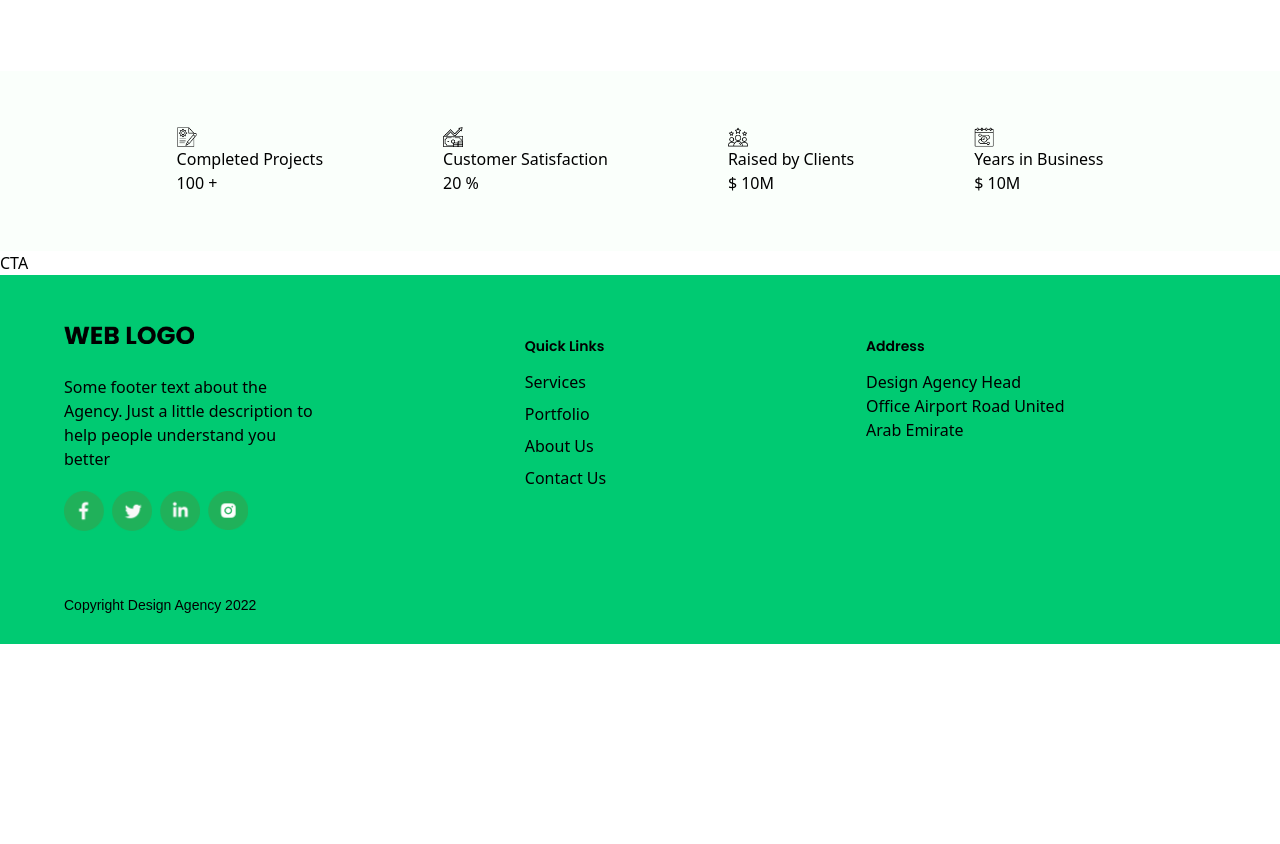
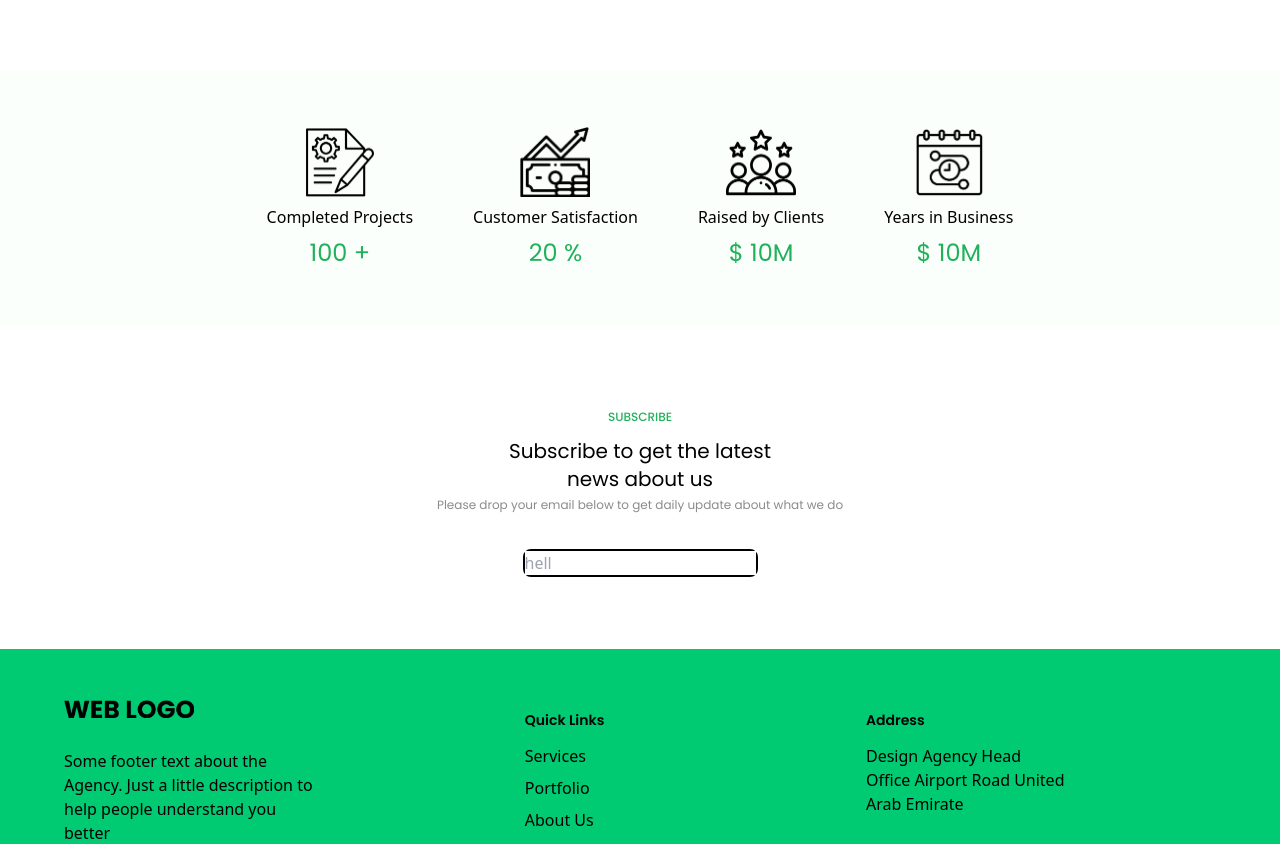
Before and after one commit to skippergoroye/Digital-Agency-Landing-page, a React (Vite) app: page / in a window 1280 px wide. Shown: the part 1100-1944 px from the top of the page. Before the commit the page ends 1744 px from the top, so only its background shows below. Built offline with nearby package versions, Linux system fonts and the light colour scheme.

Commit message:
stats fixed and completed

```diff
--- a/src/App.jsx
+++ b/src/App.jsx
@@ -1,6 +1,7 @@
 import React, { useState } from 'react';
 import {styles} from './style'
-import { Navbar, Hero, CTA, WhatWeDo, Stats, Footer } from './components';
+import { Navbar, Hero, CTA, WhatWeDo, Stats, Subscribe, Footer } from './components';
+
 
 
 function App() {
@@ -27,7 +28,8 @@ function App() {
           <div className={`${styles.boxWidth}`}>
             <WhatWeDo />
             <Stats />
-            <CTA />
+            {/* <CTA /> */}
+            <Subscribe />
             <Footer />
           </div>
         </div>
--- a/src/components/Stats.jsx
+++ b/src/components/Stats.jsx
@@ -5,12 +5,12 @@ import { Project } from '../constants/index'
 const Stats = () => {
   return (
     <section className='py-14 bg-[#FAFFFB] sm:px-16 px-6'>
-      <div className='flex md:flex-row md: flex-col items-start md:space-x-20 gap-10 justify-center'>
+      <div className='flex md:flex-row md: flex-col md:space-x-10 gap-5 justify-center'>
         {Project.map((proj) => (
-          <div key={proj.id} className="border-red-500 z-50">
-            <img src={proj.icon}  className='w-[20px]'/>
+          <div key={proj.id} className="border-red-500 z-50 flex flex-col items-center gap-2">
+            <img src={proj.icon}  className='w-[70px] H-[70px]'/>
             <p>{proj.title}</p>
-            <h1>{proj.stat}</h1>
+            <h1 className='text-2xl text-[#20B15A] font-poppins '>{proj.stat}</h1>
           </div>
         ))}
       </div>
--- /dev/null
+++ b/src/components/Subscribe.jsx
@@ -0,0 +1,21 @@
+import React from 'react'
+
+const Subscribe = () => {
+  return (
+    <section className='flex items-center justify-center sm:py-6 py-6 sm:px-16 px-6'>
+        <div className='flex flex-col items-center justify-center py-12 gap-8'>
+            <div className='flex flex-col items-center justify-center'>
+                <h2 className='text-[#20B15A] font-poppins font-medium text-xs py-3'>SUBSCRIBE</h2>
+                <h1 className='max-w-[300px] text-center font-poppins text-xl text-black'>Subscribe to get the latest news about us</h1>
+                <p className='text-[#8B8B8B] text-xs font-poppins font-thin py-1'>Please drop your email below to get daily update about what we do</p>
+            </div>
+
+            <div className='border-[2px] border-black rounded-lg'>
+                <input type="text" placeholder='hell' />
+            </div>
+        </div>
+    </section>
+  )
+}
+
+export default Subscribe
--- a/src/components/WhatWeDo.jsx
+++ b/src/components/WhatWeDo.jsx
@@ -13,7 +13,7 @@ const WhatWeDo = () => {
       </div>
 
 
-      <div className='flex md:flex-row flex-col py-6 justify-between mt-10'>
+      <div className='flex md:flex-row flex-col py-6 justify-between mt-10 md:ml-10'>
         {Business.map(({ id, icon, title, content,}) => (
           <div key={id}>
             <div className='mb-6'>
--- a/src/components/index.js
+++ b/src/components/index.js
@@ -3,6 +3,7 @@ import Hero from './Hero';
 import CTA from './CTA';
 import WhatWeDo from './WhatWeDo';
 import Stats from './Stats';
+import Subscribe from './Subscribe';
 import Footer from './Footer';
 
 
@@ -14,5 +15,6 @@ export {
     WhatWeDo,
     Stats,
     CTA,
+    Subscribe,
     Footer,
 }
```
